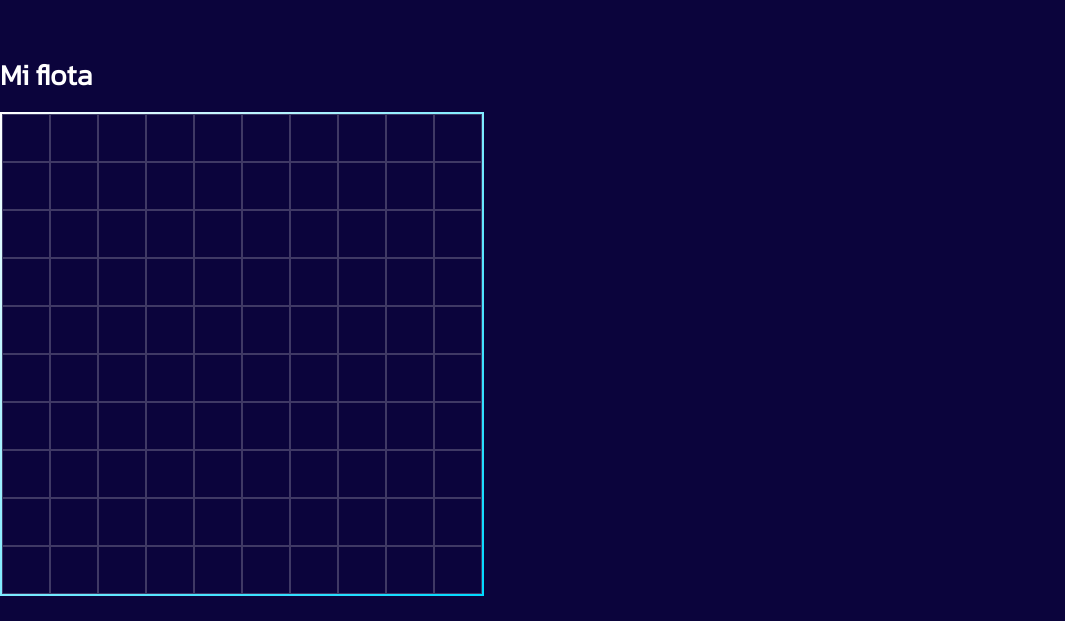
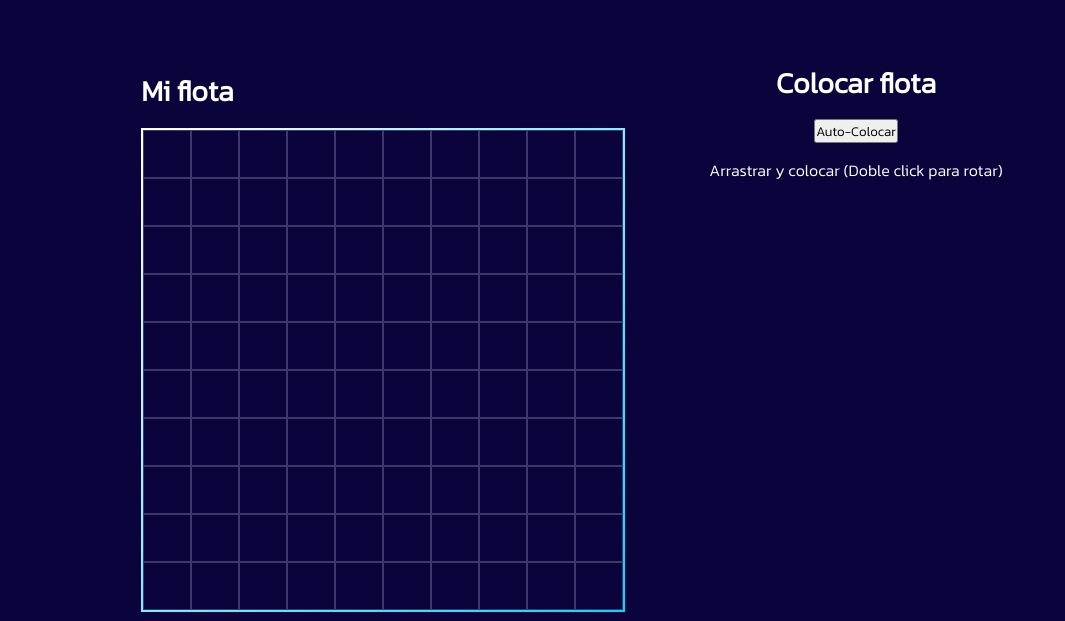
Before and after one commit to LaVieja1/battleship2023, a plain HTML site: page index.html in a window 1280 px wide. Shown: the part 179-800 px from the top of the page, without its empty margins (0-1065 px from the left). Drawn offline with Linux system fonts and the light colour scheme.

Commit message:
Añadido CSS a los containers gameboards y info

```diff
--- a/style.css
+++ b/style.css
@@ -84,6 +84,128 @@ a:visited {
 a:hover {
     color: var(--text-color1);
     transform: rotate(360deg);
+}
+
+/* CONTAINERS */
+
+.game-container {
+    position: relative;
+    display: flex;
+    justify-content: center;
+    margin: 0 auto;
+    width: 20rem;
+    height: auto;
+}
+
+.fleet-container {
+    position: absolute;
+    display: flex;
+    flex-direction: column;
+    justify-content: space-around;
+    align-items: center;
+    color: var(--text-color2);
+    top: 26rem;
+    font-size: 1rem;
+    width: auto;
+    height: 14rem;
+}
+
+.fleet-container.slide-in {
+    transform: translateX(0);
+    opacity: 1;
+    z-index: 0;
+    transition: all 0.7s ease;
+}
+
+.fleet-container.slide-out {
+    transform: translateY(-16rem);
+    opacity: 0;
+    transition: all 0.7s ease;
+    z-index: -1;
+}
+
+.fleet-container h1 {
+    font-size: inherit;
+}
+
+.fleet-info {
+    display: none;
+    font-size: 1rem;
+    color: inherit;
+    text-align: center;
+    transition: opacity 1s ease;
+}
+
+.fleet-info.show {
+    visibility: visible;
+    opacity: 1;
+}
+
+.fleet-info.hide {
+    visibility: hidden;
+    opacity: 0;
+}
+
+.fleet-draggable {
+    display: none;
+    flex-direction: row-reverse;
+    flex-wrap: wrap;
+    justify-content: space-evenly;
+    align-items: space-around;
+    width: 11rem;
+    height: 19rem;
+}
+
+.gameboards-container {
+    display: flex;
+    flex-direction: column;
+    justify-content: space-evenly;
+    align-items: center;
+    margin-bottom: 1rem;
+    width: 44rem;
+    height: auto;
+}
+
+.gameboard {
+    transition: all 1s ease;
+}
+
+.p2-gameboard.hide {
+    visibility: hidden;
+    opacity: 0;
+}
+
+.p2-gameboard.show {
+    visibility: visible;
+    opacity: 1;
+}
+
+.info-container {
+    visibility: hidden;
+    position: absolute;
+    top: 0;
+    left: 0;
+    z-index: 1;
+    display: flex;
+    flex-direction: column;
+    justify-content: center;
+    align-items: center;
+    text-transform: uppercase;
+    background-color: rgba(0, 0, 0, 0.7);
+    color: var(--text-color2);
+    backdrop-filter: blur(10px);
+    -webkit-backdrop-filter: blur(10px);
+    opacity: 0;
+    transition: opacity 2s ease;
+    width: 100%;
+    height: 100%;
+    text-align: center;
+    font-size: 1.6rem;
+}
+
+.info-container.show {
+    visibility: visible;
+    opacity: 1;
 }
 
 /* GRIDS */
@@ -182,10 +304,50 @@ a:hover {
 /* SMALL */
 @media screen and (min-width: 576px) {
 
+    /* HEADER */
+
     .title {
         font-size: 3rem;
         margin: 2rem;
     }
+
+    /* CONTAINERS */
+
+    .game-container {
+        flex-direction: row;
+        width: 22rem;
+        height: auto;
+    }
+
+    .fleet-container {
+        top: 0;
+        right: 3rem;
+        font-size: 1rem;
+        width: auto;
+        height: 12.5rem;
+    }
+
+    .fleet-info {
+        display: none;
+    }
+
+    .fleet-draggable {
+        display: none;
+        width: 5.5rem;
+        height: 9.5rem;
+    }
+
+    .gameboards-container {
+        flex-direction: row;
+        width: 22rem;
+        height: auto;
+    }
+
+    .info-container {
+        font-size: 1.8rem;
+    }
+
+    /* GRIDS */
 
     .grid {
         grid-template-columns: repeat(auto-fit, minmax(1rem, 1fr));
@@ -202,15 +364,56 @@ a:hover {
         width: 1rem;
         height: 1rem;
     }
+
 }
 
 /* MEDIUM */
 @media screen and (min-width: 768px) {
 
+    /* HEADER */
+
     .title {
         font-size: 5rem;
         margin: 2rem;
     }
+
+    /* CONTAINERS */
+
+    .game-container {
+        flex-direction: row;
+        width: 44rem;
+        height: auto;
+    }
+
+    .fleet-container {
+        top: 0;
+        right: 6rem;
+        font-size: 1.3rem;
+        width: auto;
+        height: 25rem;
+    }
+
+    .fleet-info {
+        display: none;
+    }
+
+    .fleet-draggable {
+        display: none;
+        width: 11rem;
+        height: 19rem;
+    }
+
+    .gameboards-container {
+        flex-direction: row;
+        width: 44rem;
+        height: auto;
+    }
+
+    .info-container {
+        font-size: 2.5rem;
+    }
+
+    /* GRIDS */
 
     .grid {
         grid-template-columns: repeat(auto-fit, minmax(2rem, 1fr));
@@ -232,10 +435,52 @@ a:hover {
 /* LARGE */
 @media screen and (min-width: 992px) {
 
+    /* HEADER */
+
     .title {
         font-size: 5rem;
         margin: 3rem;
     }
+
+    /* CONTAINERS */
+
+    .game-container {
+        flex-direction: row;
+        width: 55rem;
+        height: auto;
+    }
+
+    .fleet-container {
+        top: 0;
+        right: 7.5rem;
+        font-size: 1.5rem;
+        width: 17.5rem;
+        height: 33.75rem;
+    }
+
+    .fleet-info {
+        display: inline-block;
+        width: 17.5rem;
+        height: auto;
+    }
+
+    .fleet-draggable {
+        display: flex;
+        width: 13.75rem;
+        height: 23.75rem;
+    }
+
+    .gameboards-container {
+        flex-direction: row;
+        width: 55rem;
+        height: auto;
+    }
+
+    .info-container {
+        font-size: 3rem;
+    }
+
+    /* GRIDS */
 
     .grid {
         grid-template-columns: repeat(auto-fit, minmax(2.5rem, 1fr));
@@ -257,10 +502,52 @@ a:hover {
 /* HUGE */
 @media screen and (min-width: 1200px) {
 
+    /* HEADER */
+
     .title {
         font-size: 5rem;
         margin: 3.5rem;
     }
+
+    /* CONTAINERS */
+
+    .game-container {
+        flex-direction: row;
+        width: 66rem;
+        height: auto;
+    }
+
+    .fleet-container {
+        top: 0;
+        right: 9rem;
+        font-size: 1.8rem;
+        width: 21rem;
+        height: 40.5rem;
+    }
+
+    .fleet-info {
+        display: inline-block;
+        width: 21rem;
+        height: auto;
+    }
+
+    .fleet-draggable {
+        display: flex;
+        width: 16.5rem;
+        height: 28.5rem;
+    }
+
+    .gameboards-container {
+        flex-direction: row;
+        width: 66rem;
+        height: auto;
+    }
+
+    .info-container {
+        font-size: 3.5rem;
+    }
+
+    /* GRIDS */
 
     .grid {
         grid-template-columns: repeat(auto-fit, minmax(3rem, 1fr));
```
